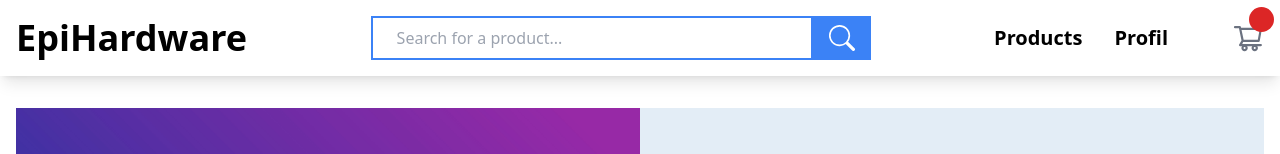
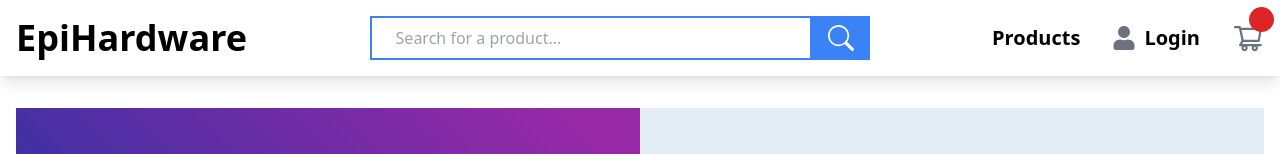
Before and after one commit to EpiHardware/EpiHardware-frontend, a React (Create React App) app: page /home in a window 1280 px wide. Shown: the top 154 px of the page. Built offline with nearby package versions, Linux system fonts and the light colour scheme.

Commit message:
Compenent: NavBar done

```diff
--- a/src/compenents/Navbar.tsx
+++ b/src/compenents/Navbar.tsx
@@ -2,8 +2,20 @@ import React from 'react';
 import { Link } from 'react-router-dom';
 import { BsSearch } from 'react-icons/bs';
 import { AiOutlineShoppingCart } from 'react-icons/ai';
+import { FaUser } from 'react-icons/fa';
 
 const Navbar = () => {
+
+  // Assume you have a state or context that keeps track of the user's login status
+  // replace this with the actual username
+  //Remettre avec la db le login et le name de l'utilisateur connecter
+
+  const isLoggedIn = false;
+  const username = "Terry";
+  const capitalizeFirstLetter = (string : string) => {
+    return string.charAt(0).toUpperCase() + string.slice(1);
+  }
+
   return (
       <div className="py-4 bg-white top-0 sticky z-10 shadow-lg font-karla">
         <div className="container mx-auto px-4">
@@ -29,16 +41,32 @@ const Navbar = () => {
               >
                 Products
               </Link>
-              <Link
-                  to="/products"
-                  className="text-xl font-bold"
-                  data-test="main-products"
-              >
-                Profil
-              </Link>
-              <div className="flex items-center gap-2">
-                <div className="text-gray-500 text-2xl">
-                </div>
+
+              <div className="flex items-center gap-2 ">
+                {isLoggedIn ? (
+                    <>
+                      <img
+                          src="https://robohash.org/Terry.png?set=set4"
+                          alt="avatar"
+                          className="w-6"
+                      />
+                      <div className="text-xl font-bold">
+                        <Link to="/profile" className="cursor-pointer hover:opacity-85" data-test="profile-btn">
+                          {capitalizeFirstLetter(username)}
+                        </Link>
+                      </div>
+                    </>
+                ) : (
+                    <>
+                      <FaUser className="text-gray-500 text-2xl" />
+
+                      <div className="text-xl font-bold" >
+                        <Link to="/login" className="cursor-pointer hover:opacity-85" data-test="login-btn">
+                          Login
+                        </Link>
+                      </div>
+                    </>
+                )}
               </div>
               <div
                   className="text-gray-500 text-[32px] relative hover:cursor-pointer hover:opacity-80"
```
